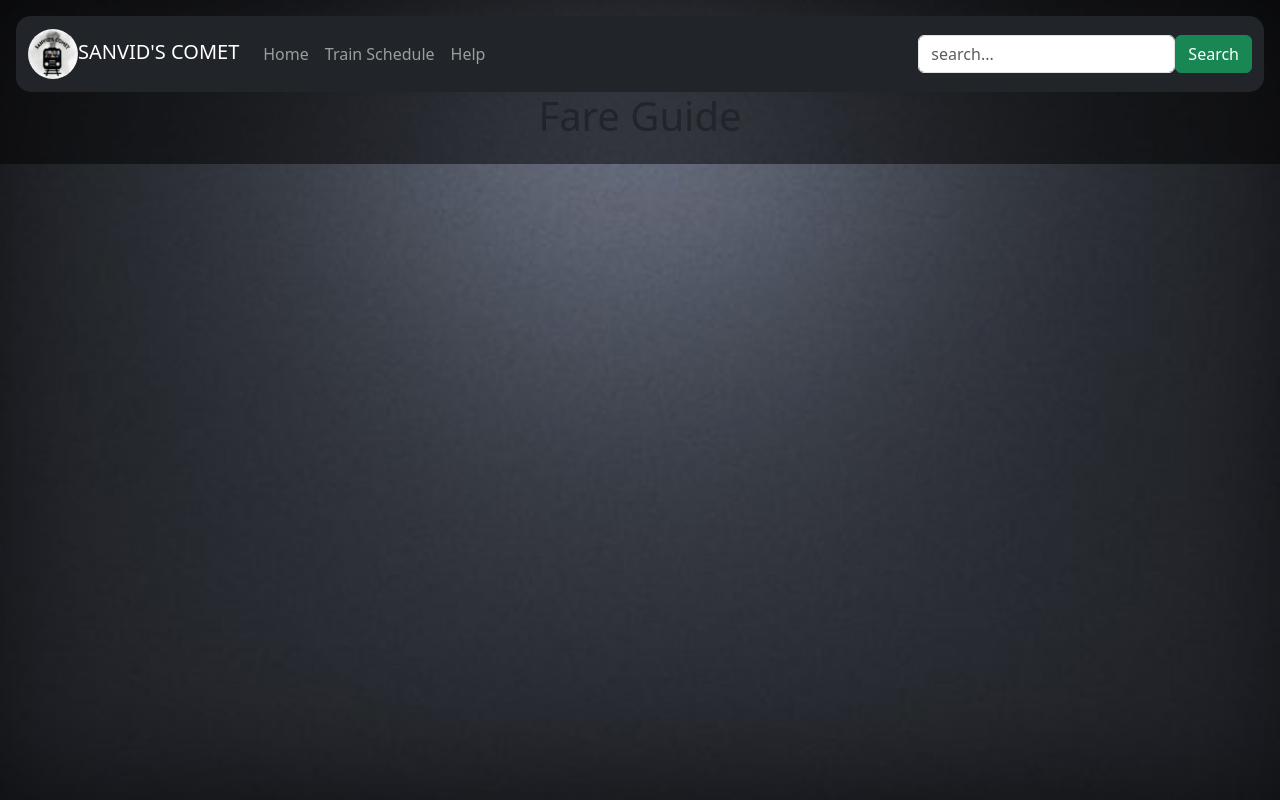
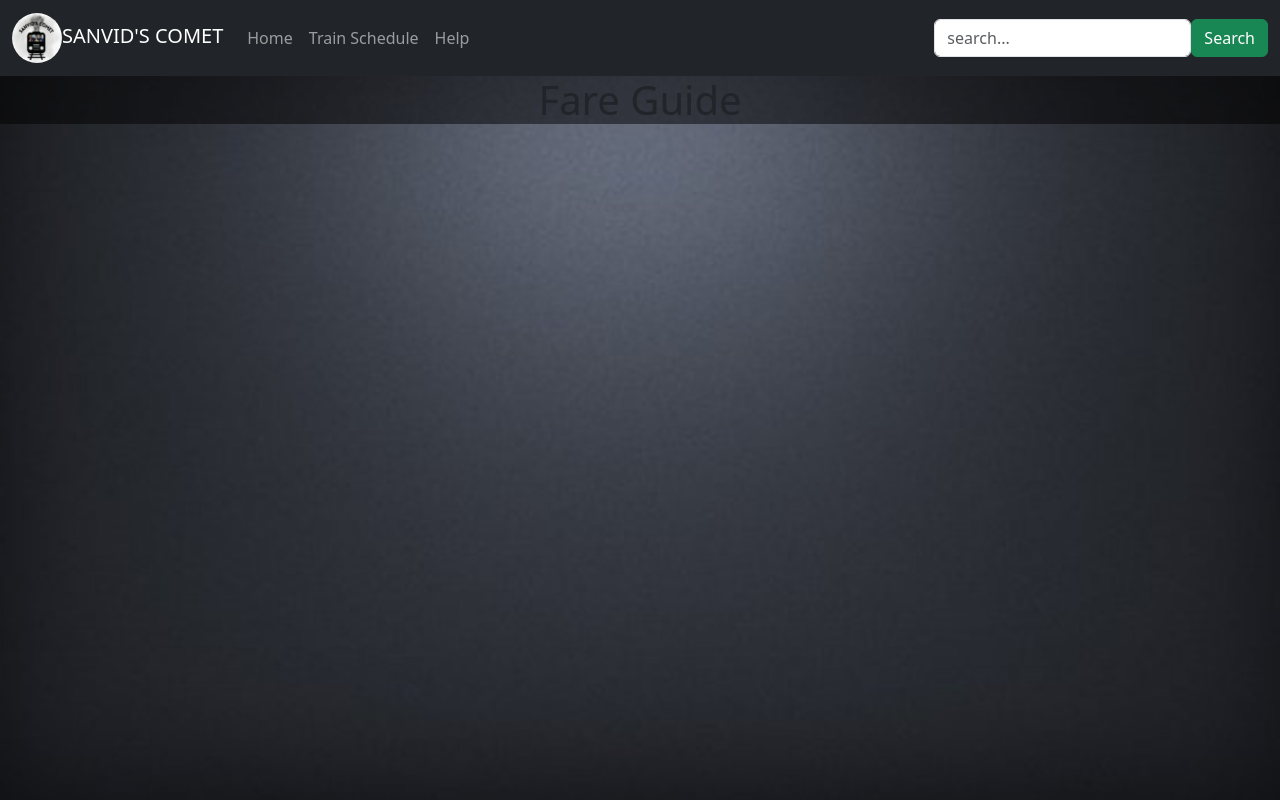
Before and after one commit to JasieSantiaguel/LP_ICT9E_Q3Project_SANTIAGUEL-DAVID, a plain HTML site: page index.html in a window 1280 px wide. Drawn offline with nearby package versions, Linux system fonts and the light colour scheme.

Commit message:
Update index.html

```diff
--- a/index.html
+++ b/index.html
@@ -12,11 +12,9 @@
 		background-image:url(bg1.png);
         background-size:cover;
        backdrop-filter: brightness(50%);
-        padding: 16px;
+
      }
-    .navbar{
-     	border-radius: 15px;
-     }
+
 
 </style>
 </head>
```
